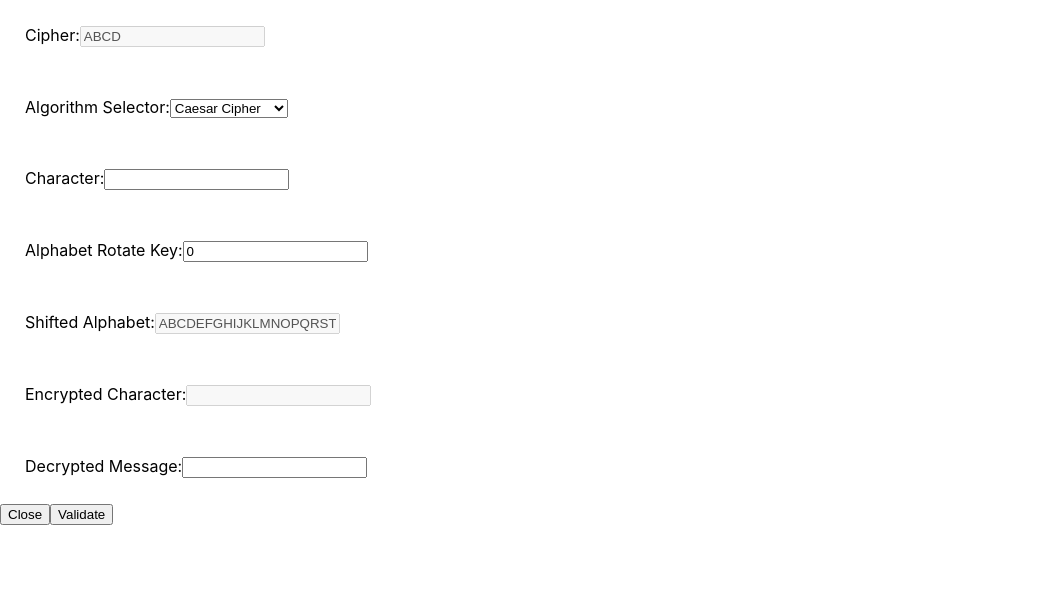
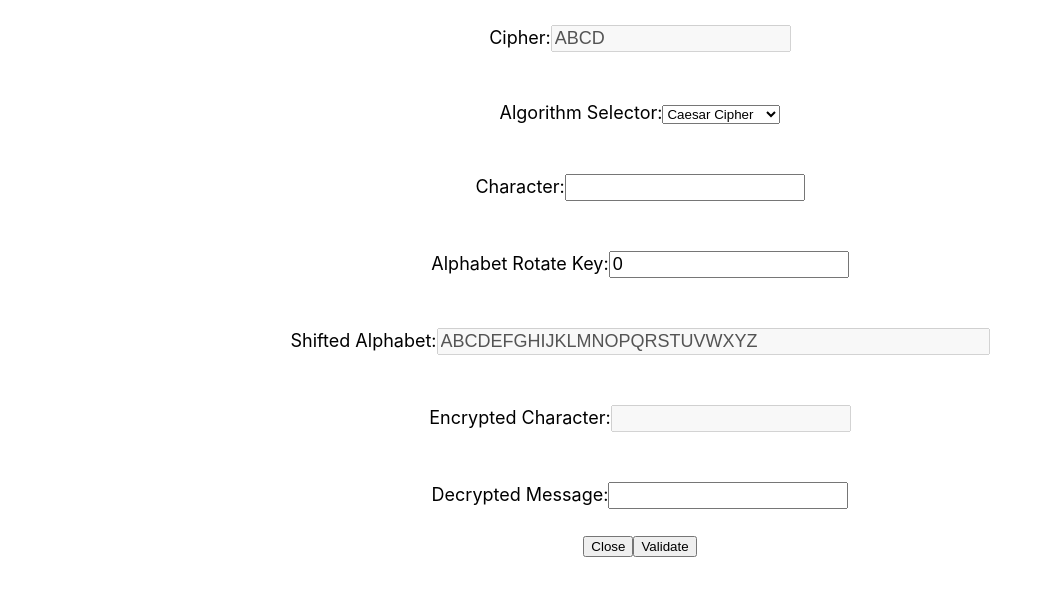
Before and after one commit to fmavb/questlines, a React (Create React App) app: page /challenge1 in a window 1280 px wide. Shown: the top 596 px of the page, without its empty margins (0-1053 px from the left). Built offline with nearby package versions, Linux system fonts and the light colour scheme.

Commit message:
xOR mostly done

```diff
--- a/src/components/Challenge1.css
+++ b/src/components/Challenge1.css
@@ -1,6 +1,11 @@
 div {
     display: block;
     align-items: center;
+    font-size: large;
+    text-align: center;
+}
+input {
+    font-size: large;
 }
 .field {
     padding: 25px;
--- a/src/components/Challenge1.js
+++ b/src/components/Challenge1.js
@@ -3,72 +3,152 @@ import "./Challenge1.css"
 
 export default class Challenge1 extends Component {
 
-    constructor(props){
+    constructor(props) {
         super(props);
-        this.state = {cipher : "ABCD", alphabet: "ABCDEFGHIJKLMNOPQRSTUVWXYZ", shiftedAlphabet: "ABCDEFGHIJKLMNOPQRSTUVWXYZ", selected:"Caesar", algorithm: "caesar"};
+        this.state = { cipher: "ABCD", alphabet: "ABCDEFGHIJKLMNOPQRSTUVWXYZ", shiftedAlphabet: "ABCDEFGHIJKLMNOPQRSTUVWXYZ", selected: "caesar", algorithm: "caesar", binKey:"00000000", binChar:"00000000" };
         this.shiftAlphabet = this.shiftAlphabet.bind(this);
         this.selector = this.selector.bind(this);
         this.decrypt = this.decrypt.bind(this);
+        this.toBinary = this.toBinary.bind(this);
+        this.keyToBin = this.keyToBin.bind(this);
+        this.charToBin = this.charToBin.bind(this);
+        this.xOR = this.xOR.bind(this);
     }
 
-    shiftAlphabet(e){
+    shiftAlphabet(e) {
         let value = parseInt(e.target.value);
         const alphabetLength = 26;
         if (value === 0) {
-            this.setState({shiftedAlphabet:this.state.alphabet});
+            this.setState({ shiftedAlphabet: this.state.alphabet });
         } else if (value > 0) {
             value = value % alphabetLength;
             let shift = this.state.alphabet.substring(value, alphabetLength);
             shift = shift + this.state.alphabet.substring(0, value);
-            this.setState({shiftedAlphabet:shift});
+            this.setState({ shiftedAlphabet: shift });
         } else {
             value = value % alphabetLength;
             let shift = this.state.alphabet.substring(0, alphabetLength + value);
             shift = this.state.alphabet.substring(alphabetLength + value, alphabetLength) + shift;
-            this.setState({shiftedAlphabet: shift});
+            this.setState({ shiftedAlphabet: shift });
         }
     }
-    selector(e){
-        this.setState({algorithm: e.target.value});
+    selector(e) {
+        this.setState({ algorithm: e.target.value });
     }
 
-    decrypt(e){
+    decrypt(e) {
         const char = e.target.value;
         let upperChar = char.toUpperCase();
-        if (upperChar.match(/[A-Z]/i)){
+        if (upperChar.match(/[A-Z]/i)) {
             let position = this.state.alphabet.indexOf(upperChar);
-            this.setState({decryptedChar: this.state.shiftedAlphabet[position]});
+            this.setState({ decryptedChar: this.state.shiftedAlphabet[position] });
         } else {
             return;
         }
     }
 
+    keyToBin(e) {
+        this.setState({binKey: this.toBinary(e.target.value) + this.toBinary(e.target.value)});
+        this.xOR(this.state.binChar, this.state.binKey);
+    }
+
+    charToBin(e){
+        const value = e.target.value;
+        let binString = value.charCodeAt(0).toString(2);
+        for (let i = binString.length; i < 8; i++){
+            binString = "0" + binString;
+        }
+        this.setState({binChar: binString});
+        this.xOR(this.state.binChar, this.state.binKey);
+    }
+
+    toBinary(value){
+        value = parseInt(value);
+        value = value.toString(2);
+        for (let i = value.length; i < 4; i++){
+            value = "0" + value;
+        }
+        return value;
+    }
+    xOR(char, key){
+        char = parseInt(char, 2);
+        key = parseInt(key, 2);
+        const result = char ^ key;
+        let outputString = result.toString(2);
+        for (let i = outputString.length; i < 4; i++){
+            outputString = "0" + outputString;
+        }
+        this.setState({xOR: outputString});
+        this.setState({decryptedChar: String.fromCharCode(result)});
+    }
+
     render() {
+        if (this.state.algorithm === "caesar") {
             return (
                 <div>
-                <div class="field">
+                    <div className="field">
                         <label>Cipher:</label><input disabled value={this.state.cipher}></input>
                     </div>
-                <div class="field">
+                    <div className="field">
                         <label>Algorithm Selector:</label>
-                    <select onChange={this.selector}>
-                        <option value="caesar" selected>Caesar Cipher</option>
+                        <select defaultValue= "caesar" onChange={this.selector}>
+                            <option value="caesar">Caesar Cipher</option>
                             <option value="xor">XOR Encryption</option>
                         </select>
                     </div>
-                <div class="field">
+                    <div className="field">
                         <label>Character:</label><input maxLength="1" onChange={this.decrypt}></input>
                     </div>
-                <div class="field">
+                    <div className="field">
                         <label>Alphabet Rotate Key:</label><input type="number" defaultValue="0" onChange={this.shiftAlphabet}></input>
                     </div>
-                <div class="field">
-                    <label>Shifted Alphabet:</label><input disabled value={this.state.shiftedAlphabet}></input>
+                    <div className="field">
+                        <label>Shifted Alphabet:</label><input disabled value={this.state.shiftedAlphabet} id="shiftedAlphabet" size="50"></input>
                     </div>
-                <div class="field">
+                    <div className="field">
                         <label>Encrypted Character:</label><input disabled value={this.state.decryptedChar}></input>
                     </div>
-                <div class="field">
+                    <div className="field">
+                        <label>Decrypted Message:</label><input></input>
+                    </div>
+                    <div>
+                        <button>Close</button>
+                        <button>Validate</button>
+                    </div>
+                </div>
+            );
+        } else {
+            return (
+                <div>
+                    <div className="field">
+                        <label>Cipher:</label><input disabled value={this.state.cipher}></input>
+                    </div>
+                    <div className="field">
+                        <label>Algorithm Selector:</label>
+                        <select defaultValue="xor" onChange={this.selector}>
+                            <option value="caesar">Caesar Cipher</option>
+                            <option value="xor">XOR Encryption</option>
+                        </select>
+                    </div>
+                    <div className="field">
+                        <label>Character:</label><input maxLength="1" onChange={this.charToBin}></input>
+                    </div>
+                    <div className="field">
+                        <label>Character in binary (ASCII):</label><input disabled value={this.state.binChar}></input>
+                    </div>
+                    <div className="field">
+                        <label>Key:</label><input type="number" defaultValue="0" min="0" max="15" onChange={this.keyToBin}></input>
+                    </div>
+                    <div className="field">
+                        <label>Key in binary (repeated twice):</label><input disabled value={this.state.binKey}></input>
+                    </div>
+                    <div className="field">
+                        <label>Result in binary:</label><input disabled value={this.state.xOR}></input>
+                    </div>
+                    <div className="field">
+                        <label>Resulting character:</label><input disabled value={this.state.decryptedChar}></input>
+                    </div>
+                    <div className="field">
                         <label>Decrypted Message:</label><input></input>
                     </div>
                     <div>
@@ -79,3 +159,4 @@ export default class Challenge1 extends Component {
             );
         }
     }
+}
```
Lines whose indentation alone changed are shown as unchanged.
